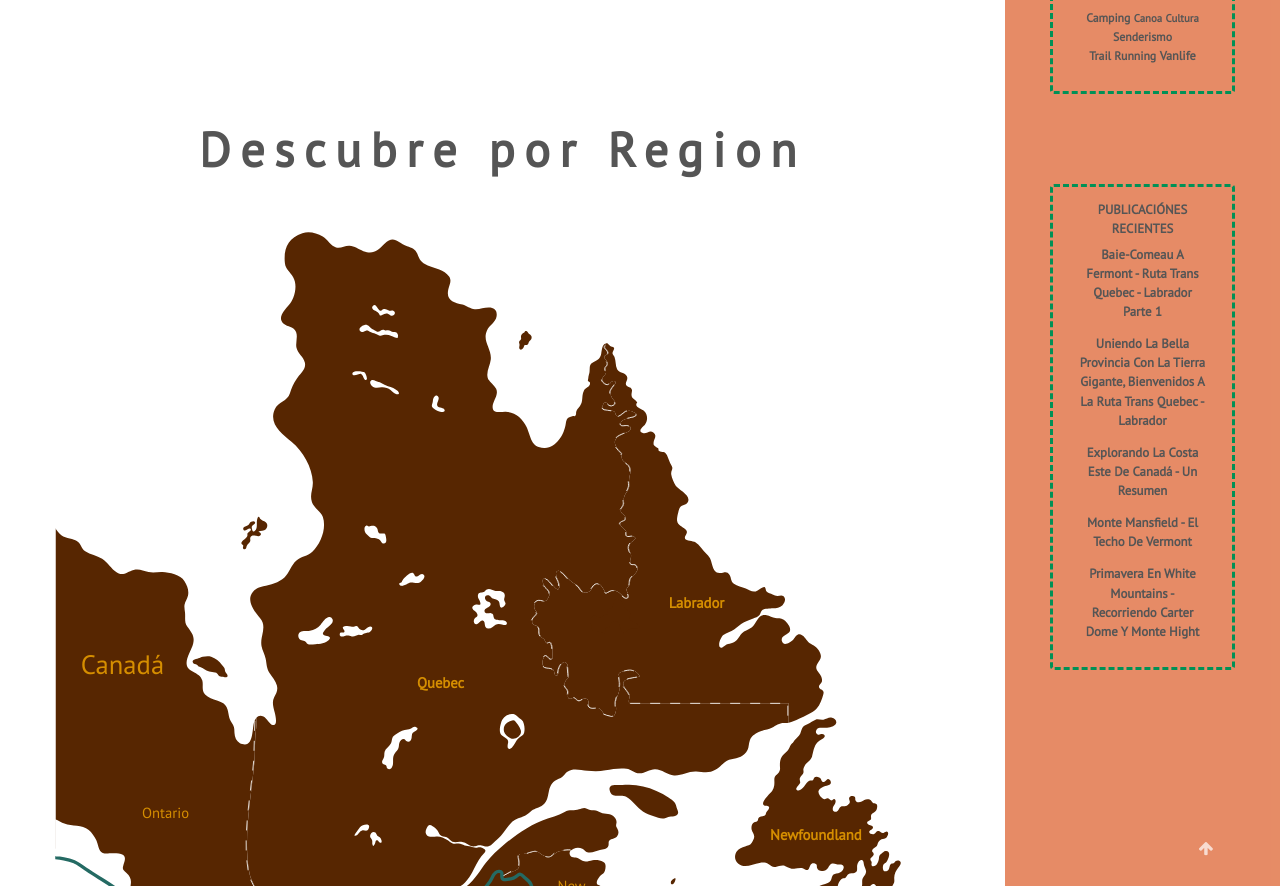
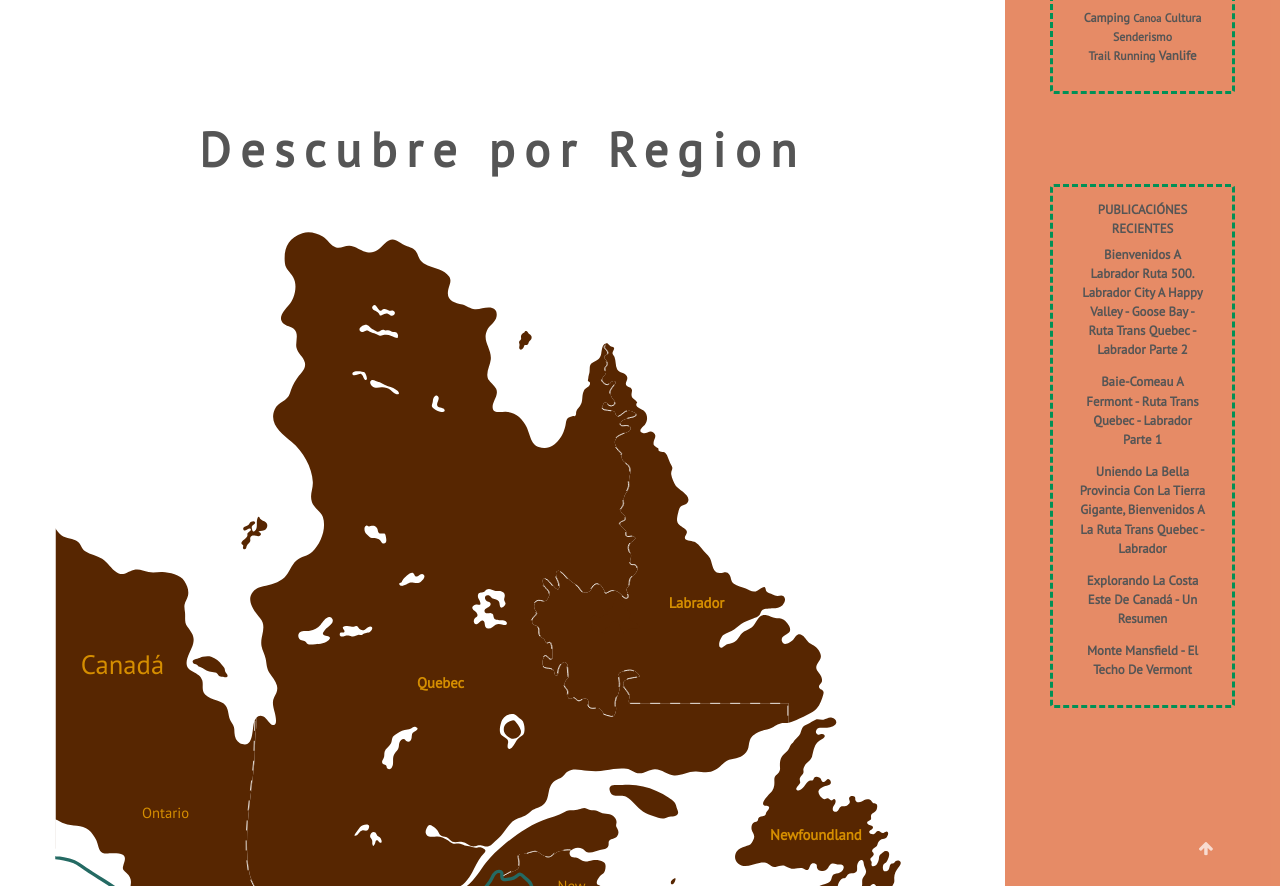
Before and after one commit to apieyremo/apieyremo.github.io, a Jekyll site: the page built from index.html, in a window 1280 px wide and 900 px high, scrolled down 2147 px, cut to the strip 14-900 px from the top of the window. Built offline with Jekyll 4.4.1, drawn with Linux system fonts in a browser that asks for light colours; comment, search, counter and statistics services are not loaded; some of the changed text lies outside the part shown.

Commit message:
Ruta TLQ P2

```diff
--- /dev/null
+++ b/_posts/2020-09-02-labrador-city-happy-valley-ruta-trans-quebec-labrador-parte-2.md
@@ -0,0 +1,116 @@
+---
+main: true
+published: true
+author: Eduardo Donoso
+layout: post
+title: Bienvenidos a Labrador Ruta 500. Labrador City a Happy Valley - Goose Bay - Ruta Trans Quebec - Labrador Parte 2
+description: Bienvenidos a Labrador - Ruta 500. La segunda parte de nuestra aventura por la Ruta Trans Quebec - Labrador.
+postHero: /assets/images/labrador-city-happy-valley-ruta-trans-quebec-labrador-parte-2/1.jpg
+tags:
+  - camping
+  - cultura
+  - vanlife
+regions:
+  - canada
+  - quebec
+---
+Ajustamos nuestros relojes en 1 hora más y comenzamos nuestro viaje por Labrador, o también llamada "La Tierra Gigante". Aprendimos sobre la leyenda de las auroras boreales, sus pueblos originarios, su relación con Newfoundland y por supuesto manejamos por paisajes increíbles a lo largo del río Churchill. Todo esto y más en nuestra primera experiencia en la Provincia de Newfoundland y Labrador.
+
+Antes de comenzar a describir este recorrido es importante conocer un poco esta provincia.
+
+La provincia de Labrador y NewFoundland (Terra Nova) se compone de dos regiones fácilmente de encontrar en un mapa. La primera se encuentra en el territorio continental de América del Norte y va desde el Polo Norte hasta el Estrecho de Belle Isle, limita al este con el mar de Labrador y Groenlandia. La segunda es fácil de reconocer ya que Newfoundland es una isla grande al sureste de Canadá.  Ambas regiones forman solo una provincia la cual fue la última en unirse a Canadá en el año 1949 cuando dejan de ser Dominios del Reino Unido para ser la provincia número 10 de Canadá.
+
+Labrador es hogar de los pueblos Innu, Naskapi e Inuit.
+- El Pueblo Innu, se ubicaba en la costa del Río Saint Lawrence (San Lorenzo) y en la costa este de Labrador. Fueron mayoritariamente cazadores, donde la fabricación de trampas y largas jornadas en raquetas de nieve eran necesarias para obtener comida de caribú, alces y ciervos.
+- El Pueblo Naskapi se internaron en las regiones boreales del interior de Labrador donde se dedicaban a la caza y pesca.
+- El Pueblo Inuit son unos de los pueblos más conocidos por su modo de vida y arte. Se ubican particularmente sobre el círculo ártico. Y desarrollaron una habilidad increíble para construir y navegar en kayaks o kajait.
+
+<div class="quote">
+  Inuit remaban desde el pueblo de Nain hasta Hopedale, 185 km, en un tiempo de 2 días considerando un viaje normal de verano. Esto nos demuestra que el pueblo Inuit era capaz de remar a una velocidad de 10km/hr y posiblemente más rápido con remadas cortas. <a href="https://www.skgabc.com/news/posts/kajait-and-ice-it-happened" title="SKGABC">SKGABC, Kajait and Ice: It Happened</a>
+</div>
+<div class="cc">
+  Texto original: Inuit paddled from Nain to Hopedale, 185 km, considered a normal two day trip in summer. This tells us Inuit sustainably paddled Kajait at 10 km/hr, and likely faster in shorter bursts. Traducido por Eduardo Donoso.
+</div>
+
+<figure class="figure">
+  <img class="image" src="/assets/images/labrador-city-happy-valley-ruta-trans-quebec-labrador-parte-2/2.jpg" alt="Mapa de La Labrador - La Tierra Gigante">
+  <figcaption class="img-caption">Mapa de La Labrador "La Tierra Gigante"</figcaption>
+</figure>
+
+Al día de hoy todas estas comunidades siguen sus tradiciones y se dedican mayoritariamente al turismo y conservación. Uno de los parque nacionales más inaccesibles de Canadá se ubica en la parte más al norte de Labrador el <a href="https://www.pc.gc.ca/en/pn-np/nl/torngats/info" title="Parcs Canada - Torngat Mountains National Park">Parque Nacional Torngat</a>, donde el pueblo Inuit te da la bienvenida. Este parque fue el único que nos faltó por conocer en nuestro viaje por la costa del este.
+
+La ruta más importante es la Ruta Trans Quebec - Labrador, que se divide en las rutas:
+- Ruta 500: Labrador City hacia Happy Valley - Goose Bay
+- Ruta 510: Happy Valley -  Goose Bay hacia L’Anse -au-Clair, conocida además como "Labrador Coastal Drive".
+- Existen rutas marítimas que unen Happy Valley - Goose Bay con diferentes localidades hacia el norte y por supuesto existen rutas aéreas que comunican esas mismas localidades con Happy Valley - Goose Bay.
+
+De la misma manera dejamos estos enlaces para aquellos aventureros que en el futuro deseen explorar más a fondo esta región. Como <a href="https://www.youtube.com/watch?v=VKtHECyJBPA" title="Northern Scavenger">estos 4 expedicionarios</a> que cruzaron desde Quebec hasta la comunidad de Nain en la costa este de Labrador por medio de canoas. O <a href="https://www.youtube.com/watch?v=167TSveVGxk" title="Labrador Passage">estos aventureros</a> que decidieron recrear un viaje de exploración ocurrido en el año 1905, con los mismos equipos que ocuparon en ese año.
+
+Después de esta breve descripción de esta tierra volvemos a nuestra aventura…
+
+Comenzamos el recorrido en la región de Labrador por la Ruta 500. La cual nos conduce por la ciudad minera de Labrador. Luego nos sorprendimos con una de las más grandes estaciones hidroeléctricas subterráneas del mundo en el pueblo de Churchill Falls. Para posteriormente parar a descansar en el pueblo de Happy Valley - Goose Bay, distante unos 530 km de la ciudad de Labrador, donde la noche nos daría un espectáculo que nunca habíamos pensado ver.
+
+La ciudad de Labrador nos recibía con un viento muy fuerte, el cual disfrutamos mucho ya que espantaba las moscas. Cambiar el aceite del auto, comprar comida para nosotros y nuestra perrita, y visitar el museo y centro de información turística eran nuestra primera prioridad. Pero nada estaba abierto a las 7 de la mañana un día de semana, por lo menos con el viento logramos secar nuestras cosas en el estacionamiento del supermercado, cosa que a esta altura ya estábamos acostumbrados a realizar.
+
+<div class="quote">
+  Para vivir en Labrador tienes que ser una persona que le gusten las actividades al aire libre. - Frase de nuestra guía de información turística en Gateway Labrador
+</div>
+<div class="cc">
+  Texto original: To Live in Labrador you have to be an outdoor person. Traducido por Eduardo Donoso
+</div>
+
+La ciudad de Labrador es tu última opción si deseas obtener repuestos, comidas, cambios de aceite, etc, que podrás necesitar en la ruta. Esta ciudad al igual que Fermont, en la provincia de Quebec, se dedica a la minería y su principal extracción es el hierro.
+Recomendamos parar en el centro de información turística y museo <a href="https://www.gatewaylabrador.ca/" title="Gateway Labrador">Gateway Labrador</a>, donde vas a poder aprender sobre la historia de esta región junto a su flora y fauna. También algo super importante para la seguridad de tu viaje es que aquí puedes obtener un teléfono satelital.
+
+Una de las curiosidades que nos llamó la atención, especialmente en la tienda de souvenirs, fue la piedra de Labradorita, sobretodo cuando la guía de información turística nos mostró esta piedra en dirección a la luz. Según la creencia popular, un guerrero Inuit al encontrar esta piedra en el suelo, observó una infinidad de colores que se movían en varias direcciones. El guerrero Inuit con su lanza trató de liberar esos colores y al romper la piedra estos colores se escaparon hacia el cielo y fueron liberados. Cada cierto tiempo puedes ver esos colores, solo tienes que esperar una noche muy fría y mirar hacia el norte, donde estarás viendo la Aurora Boreal. Que increíblemente se puede ver en estas latitudes.
+
+Dejamos la ciudad de Labrador y continuamos por la Ruta 500 hacia el este. Los paisajes espectaculares continuaron, especialmente cuando llegamos cerca del Río Churchill, uno de los más grandes que corre de oeste a este.
+
+Churchill Falls fue la siguiente parada. Es un pequeño pueblo dedicado a la mantención y operación de una de las centrales hidroeléctricas subterráneas más grandes del mundo. La construcción de este proyecto obligó a modificar una de las cascadas más grandes de Canadá. Al día de hoy se puede todavía observar esta cascada, con mucho menos agua, pero si tienes suerte alguna veces liberan más agua en esta cascada para evitar la sobre acumulación y puedes ser testigo de <a href="https://www.cbc.ca/news/canada/newfoundland-labrador/churchill-falls-bonanza-1.5265645" title="CBC">este inusual fenómeno</a>, controlado por el hombre, en tu paso.
+
+Después de 9 horas de conducir en la Ruta 500 llegábamos por fin a Happy Valley - Goose Bay, era tiempo de buscar un lugar donde acampar y prepararse para tratar de ver esos colores que un guerrero Inuit mucho tiempo atrás liberó en el cielo. La noche era fría y estábamos mirando hacia el norte.
+
+Happy Valley - Goose Bay es una pequeña ciudad ubicada en una intersección importante de las rutas en Labrador.  Desde aquí salen muchos vuelos hacia pequeñas localidades en el área, incluso puedes llegar al Parque Nacional Torngat en el extremo norte de la región.
+
+Cuando recorres Happy Valley - Goose Bay vas a encontrar muchos antiguos aviones militares en distintos puntos, esta ciudad sirvió como base para mover todo el apoyo por vía aérea, hacia europa durante la Segunda Guerra Mundial.
+Incluso como dato anecdótico, la costa este de Labrador (un poco más al norte de esta ciudad) fue el único lugar registrado en América del Norte donde Alemania, en la Segunda Guerra Mundial realizó una operación militar al instalar una estación metereológica. Si quieres saber más puedes leer <a href="https://ireneu.blogspot.com/2014/11/kurt-la-olvidada-estacion-meteorologica.html#:~:text=Se%20trataba%20de%20Kurt%2C%20la%20estaci%C3%B3n%20meteorol%C3%B3gica%20nazi%20en%20Canad%C3%A1.&text=La%20Segunda%20Guerra%20Mundial%2C%20por,hizo%20en%20suelo%20de%20Norteam%C3%A9rica.&text=O%20al%20menos%20se%20cre%C3%ADa,de%20la%20pen%C3%ADnsula%20del%20Labrador." title="KURT, LA OLVIDADA ESTACIÓN METEOROLÓGICA NAZI">aquí</a>.
+De la misma forma recomendamos no olvidar visitar en tu recorrido el <a href="http://www.labradorheritagemuseum.ca/home/" title="Labrador Heritage Museum">Labrador Heritage Museum</a> y el <a href="https://www.therooms.ca/labrador-interpretation-centre" title="Labrador Interpretation Centre">Centro de Interpretación de Labrador</a>.
+
+Nos preparábamos ya para otro día de viaje, nos quedaba un largo camino, decidimos ir a despedirnos del río Churchill a su desembocadura en el Lago Melville. También antes de comenzar a viajar buscamos un lugar para jugar con nuestra perrita ya que no habíamos tenido la oportunidad de correr y es aquí en Happy Valley - Goose Bay donde encontramos el parque para perros más grande en el que hemos estado, era tan grande que decidimos hacer unos vueltas corriendo y por lo menos obtuvimos unos 3 km corriendo. Sin duda un buen momento para relajarnos antes de iniciar una nueva jornada. (Y por supuesto aprovechamos de secar nuestra carpa y saco de dormir, como de costumbre).
+
+<figure class="figure">
+  <img class="image" src="/assets/images/labrador-city-happy-valley-ruta-trans-quebec-labrador-parte-2/3.jpg" alt="Secando la carpa Labrador City">
+  <figcaption class="img-caption">Secando nuestras cosas en el estacionamiento de Walmart</figcaption>
+</figure>
+<figure class="figure">
+  <img class="image" src="/assets/images/labrador-city-happy-valley-ruta-trans-quebec-labrador-parte-2/4.jpg" alt="Marcando el mapa Gateway Labrador">
+  <figcaption class="img-caption">El alfiler más alejado, desde el fin del mundo</figcaption>
+</figure>
+<figure class="figure">
+  <img class="image" src="/assets/images/labrador-city-happy-valley-ruta-trans-quebec-labrador-parte-2/5.jpg" alt="Museo Gateway Labrador">
+  <figcaption class="img-caption">Centro de informaciones, tienda de Souvenirs y museo Gateway Labrador</figcaption>
+</figure>
+<figure class="figure">
+  <img class="image" src="/assets/images/labrador-city-happy-valley-ruta-trans-quebec-labrador-parte-2/6.jpg" alt="Puente que cruce el Río Churchill.">
+  <figcaption class="img-caption">Cruce del Río Churchill. Se puede notar la poca cantidad de agua</figcaption>
+</figure>
+<figure class="figure">
+  <img class="image" src="/assets/images/labrador-city-happy-valley-ruta-trans-quebec-labrador-parte-2/7.jpg" alt="Río Churchill">
+  <figcaption class="img-caption">Río Chuchill</figcaption>
+</figure>
+<figure class="figure">
+  <img class="image" src="/assets/images/labrador-city-happy-valley-ruta-trans-quebec-labrador-parte-2/8.jpg" alt="Señal - Bienvenidos a Happy Valley - Goose Bay">
+  <figcaption class="img-caption">Bienvenidos a Happy Valley - Goose Bay, el corazón de Labrador</figcaption>
+</figure>
+<figure class="figure">
+  <img class="image" src="/assets/images/labrador-city-happy-valley-ruta-trans-quebec-labrador-parte-2/9.jpg" alt="Lago Melville">
+  <figcaption class="img-caption">Desembocadura del Río Churchill en Lago Melville</figcaption>
+</figure>
+<figure class="figure">
+  <img class="image" src="/assets/images/labrador-city-happy-valley-ruta-trans-quebec-labrador-parte-2/10.jpg" alt="Parque para perros, Happy Valley - Goose Bay">
+  <figcaption class="img-caption">El parque para perros más grande que hemos visto</figcaption>
+</figure>
+<figure class="figure">
+  <img class="image" src="/assets/images/labrador-city-happy-valley-ruta-trans-quebec-labrador-parte-2/11.jpg" alt="Aurora Boreal Happy Valley Goose Bay">
+  <figcaption class="img-caption">La noche estaba fría y estábamos mirando hacia el norte</figcaption>
+</figure>
```
Also changed, not shown: _posts/2020-05-01-baie-comeau-fermont-ruta-trans-quebec-labrador-parte-1.md (+2 -1 lines), Gemfile.lock, assets/images/labrador-city-happy-valley-ruta-trans-quebec-labrador-parte-2/1.jpg (added), assets/images/labrador-city-happy-valley-ruta-trans-quebec-labrador-parte-2/10.jpg (added), assets/images/labrador-city-happy-valley-ruta-trans-quebec-labrador-parte-2/11.jpg (added), assets/images/labrador-city-happy-valley-ruta-trans-quebec-labrador-parte-2/2.jpg (added), assets/images/labrador-city-happy-valley-ruta-trans-quebec-labrador-parte-2/3.jpg (added), assets/images/labrador-city-happy-valley-ruta-trans-quebec-labrador-parte-2/4.jpg (added), assets/images/labrador-city-happy-valley-ruta-trans-quebec-labrador-parte-2/5.jpg (added), assets/images/labrador-city-happy-valley-ruta-trans-quebec-labrador-parte-2/6.jpg (added), assets/images/labrador-city-happy-valley-ruta-trans-quebec-labrador-parte-2/7.jpg (added), assets/images/labrador-city-happy-valley-ruta-trans-quebec-labrador-parte-2/8.jpg (added), assets/images/labrador-city-happy-valley-ruta-trans-quebec-labrador-parte-2/9.jpg (added).
